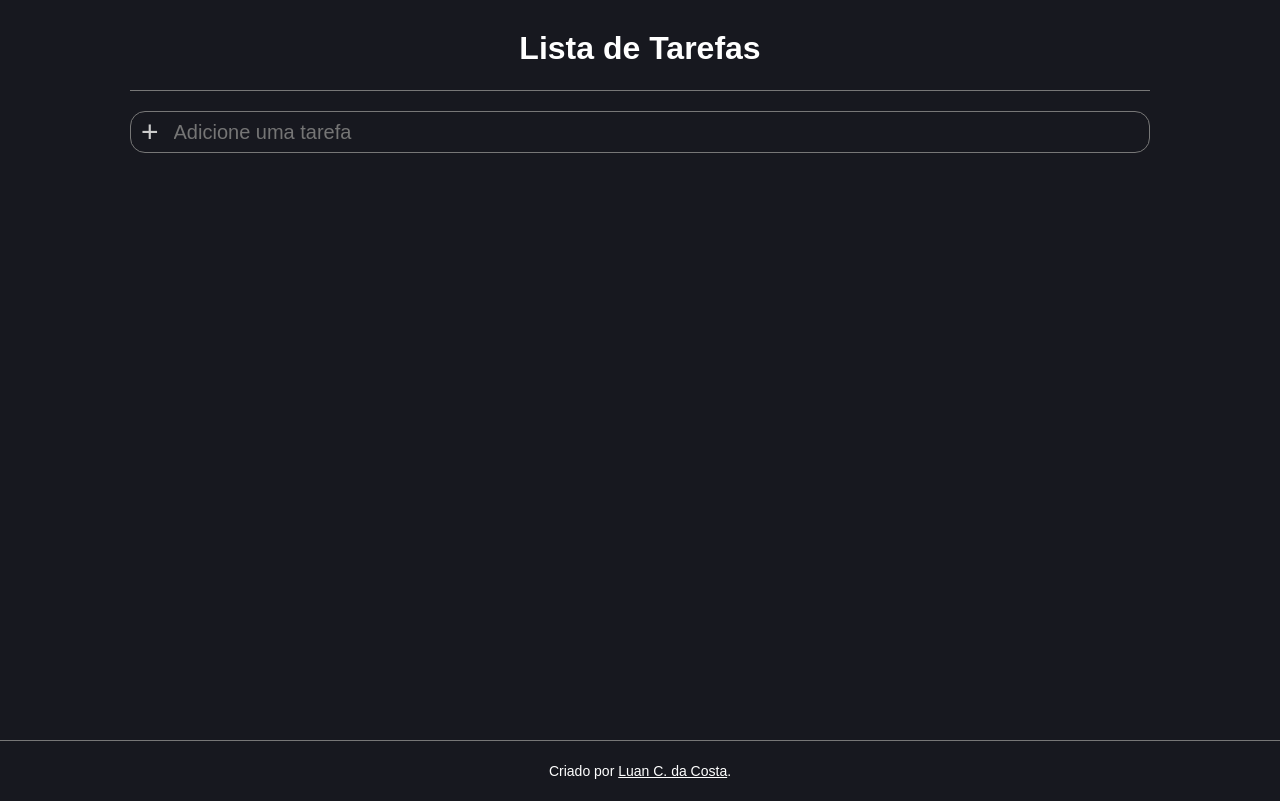
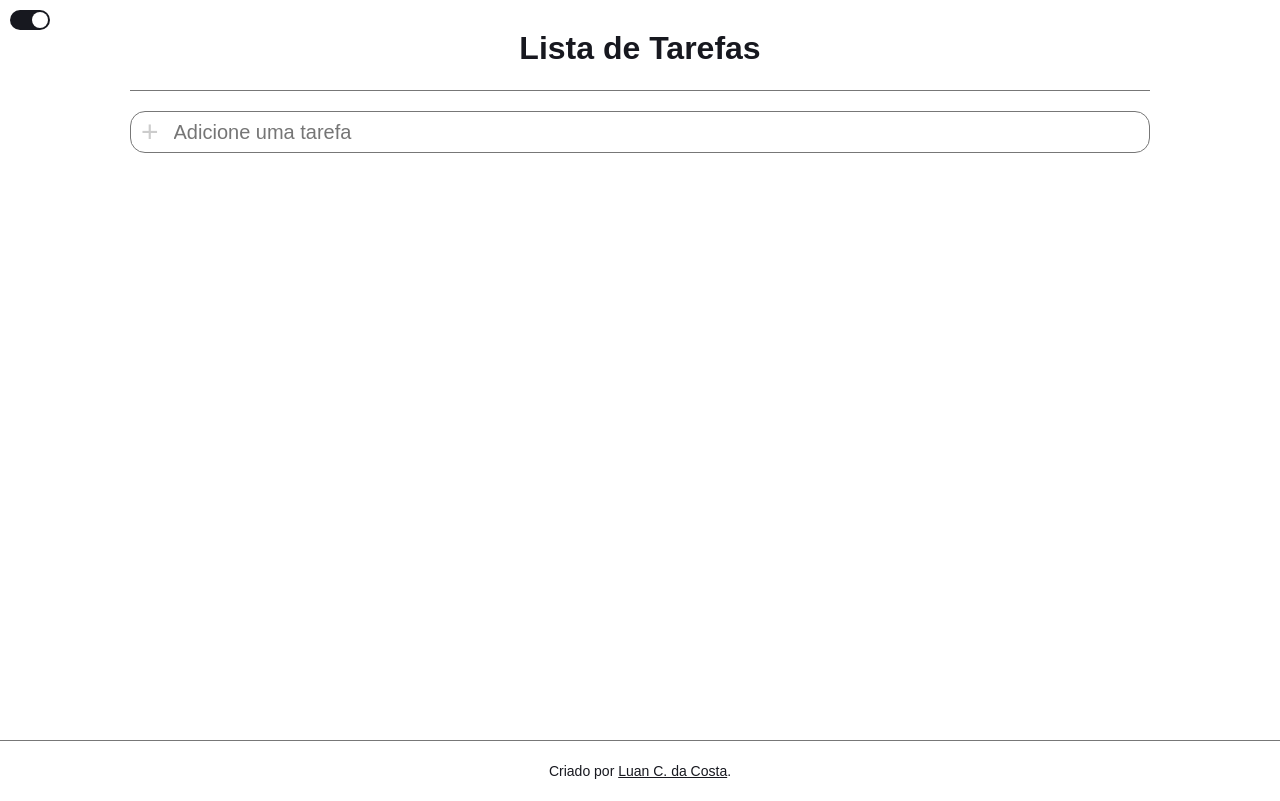
Before and after one commit to Luan-Costa-2l/react-todo-plus, a React (Vite) app: page / in a window 1280 px wide. Built offline with nearby package versions, Linux system fonts and the light colour scheme.

Commit message:
feat: create a light/dark mode
use a state to verify if is darktheme

```diff
--- a/src/App.styles.ts
+++ b/src/App.styles.ts
@@ -1,10 +1,37 @@
 import styled from "styled-components";
 
-export const Container = styled.div`
-    background-color: #17181f;
+export const Container = styled.div<{dark: boolean}>`
+    background-color: ${props => props.dark ? '#17181f' : '#FFF'};
     min-height: 100vh;
-    color: #FFF;
+    color: ${props => props.dark ? '#FFF' : '#17181f'};
     font-family: Arial, Helvetica, sans-serif;
+
+    .toggleButton {
+        border: 0;
+        outline: 0;
+        padding: 0;
+        position: absolute;
+        top: 10px;
+        left: 10px;
+        background-color: ${props => props.dark ? '#FFF' : '#17181f'};
+        color: ${props => props.dark ? '#CCC' : '#000'};
+
+        width: 40px;
+        height: 20px;
+        border-radius: 10px;
+        transition: all 0.2s ease;
+        cursor: pointer;
+
+        .indicator {
+            width: 20px;
+            height: 20px;
+            border-radius: 50%;
+            background-color: ${props => props.dark ? '#17181f' : '#FFF'};
+            transform: scale(0.8);
+            transition: all 0.2s ease;
+            margin-left: ${props => props.dark ? '0px' : '20px'};
+        }
+    }
 
     footer {
         height: 60px;
@@ -18,16 +45,16 @@ export const Container = styled.div`
         }
 
         a {
-            color: #FFF;
+            color: ${props => props.dark ? '#FFF' : '#17181f'};
 
             &:hover {
-                color: #CCC;
+                color: #BBB;
             }
         }
     }
 `;
 
-export const Body = styled.div`
+export const Body = styled.div<{dark: boolean}>`
     max-width: 1020px;
     margin: auto;
     padding: 30px 20px;
--- a/src/App.tsx
+++ b/src/App.tsx
@@ -7,6 +7,11 @@ import { TaskItem } from "./components/TaskItem";
 
 const app = () => {
   const [list, setList] = useState<ItemType[]>([]);
+  const [darkMode, setDarkMode] = useState(false);
+
+  const toggleTheme = () => {
+    setDarkMode(!darkMode);
+  }
 
   const handleAddTask = (task: string) => {
     if (task !== '') {
@@ -32,16 +37,20 @@ const app = () => {
   }
 
   return (
-    <Container>
-      <Body>
+    <Container dark={darkMode}>
+      <button className="toggleButton" onClick={toggleTheme}>
+        <div className="indicator"></div>
+      </button>
+
+      <Body dark={darkMode}>
         <header>
           <h1>Lista de Tarefas</h1>
         </header>
 
-        <AddTask addTask={handleAddTask} />
+        <AddTask addTask={handleAddTask} dark={darkMode} />
 
         {list.map((item, index) => (
-          <TaskItem item={item} key={index} handleChecked={handleChecked} />
+          <TaskItem item={item} key={index} handleChecked={handleChecked} dark={darkMode} />
         ))}
 
 
--- a/src/components/AddTask/index.tsx
+++ b/src/components/AddTask/index.tsx
@@ -3,9 +3,10 @@ import { SearchBody } from "./styles";
 
 interface Props {
     addTask: (task: string) => void;
+    dark: boolean;
 }
 
-export const AddTask = ({ addTask }: Props) => {
+export const AddTask = ({ addTask, dark }: Props) => {
     const [task, setTask] = useState('');
 
     const handleKeyUp: React.KeyboardEventHandler<HTMLInputElement> = (event) => {
@@ -16,7 +17,7 @@ export const AddTask = ({ addTask }: Props) => {
     }
 
     return (
-        <SearchBody>
+        <SearchBody dark={dark}>
             <button className="addIcon" onClick={() => addTask(task)}>+</button>
             <input type="text" placeholder="Adicione uma tarefa" value={task} onChange={e => setTask(e.target.value)} onKeyUp={handleKeyUp} />
         </SearchBody>
--- a/src/components/AddTask/styles.ts
+++ b/src/components/AddTask/styles.ts
@@ -1,6 +1,6 @@
 import styled from "styled-components";
 
-export const SearchBody = styled.div`
+export const SearchBody = styled.div<{dark: boolean}>`
     border: 1px solid #777;
     border-radius: 15px;
     height: 40px;
@@ -13,6 +13,10 @@ export const SearchBody = styled.div`
         border: 0;
         outline: 0;
         background-color: transparent;
+
+        &:hover {
+            background-color: ${props => props.dark ? 'transparent' : '#EEE'};
+        }
     }
 
     .addIcon {
@@ -28,6 +32,6 @@ export const SearchBody = styled.div`
         height: inherit;
         padding: 5px;
         font-size: 20px;
-        color: #CCC;
+        color: ${props => props.dark ? '#CCC' : '#000'};
     }
 `;
--- a/src/components/TaskItem/index.tsx
+++ b/src/components/TaskItem/index.tsx
@@ -6,9 +6,10 @@ import { TaskBody } from "./styles"
 interface Props {
     item: ItemType;
     handleChecked: (taskId: number) => void;
+    dark: boolean;
 }
 
-export const TaskItem = ({ item, handleChecked }: Props) => {
+export const TaskItem = ({ item, handleChecked, dark }: Props) => {
     const [isChecked, setIsChecked] = useState(item.done);
 
     const doneTask = () => {
@@ -17,7 +18,7 @@ export const TaskItem = ({ item, handleChecked }: Props) => {
     }
 
     return (
-        <TaskBody done={isChecked}>
+        <TaskBody done={isChecked} dark={dark}>
             <input type="checkbox" name="checkbox" checked={isChecked} onChange={doneTask} />
             <div className="taskBody--name">{item.name}</div>
         </TaskBody>
--- a/src/components/TaskItem/styles.ts
+++ b/src/components/TaskItem/styles.ts
@@ -1,7 +1,8 @@
 import styled from "styled-components";
 
-export const TaskBody = styled.div<{done: boolean}>`
-    background-color: rgba(255, 255, 255, 0.1);
+export const TaskBody = styled.div<{done: boolean, dark: boolean}>`
+    background-color: ${props => props.dark ? 'rgba(255, 255, 255, 0.1)' : 'rgba(0, 0, 0, 0.1)'};
+    border: 1px solid #999;
     display: flex;
     align-items: center;
     height: 40px;
@@ -14,7 +15,7 @@ export const TaskBody = styled.div<{done: boolean}>`
     }
 
     .taskBody--name {
-        color: #CCC;
+        color: ${props => props.dark ? '#CCC' : '#000'};
         text-decoration: ${props => props.done ? 'line-through' : 'initial'};
     }
 `;
```
